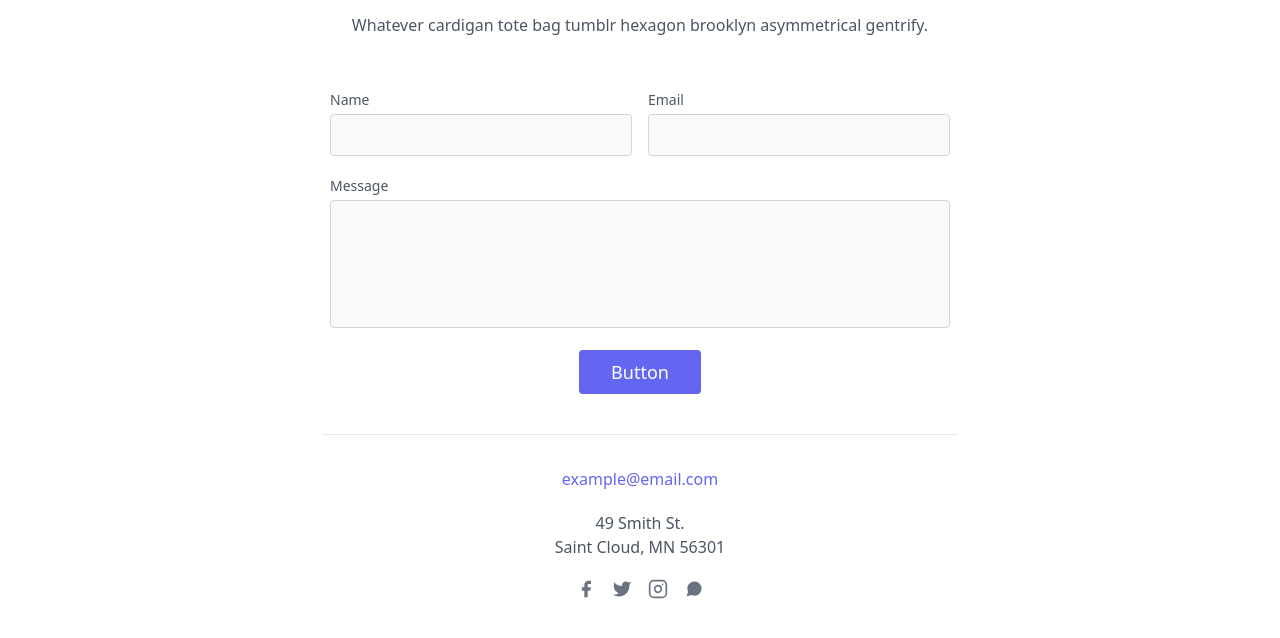
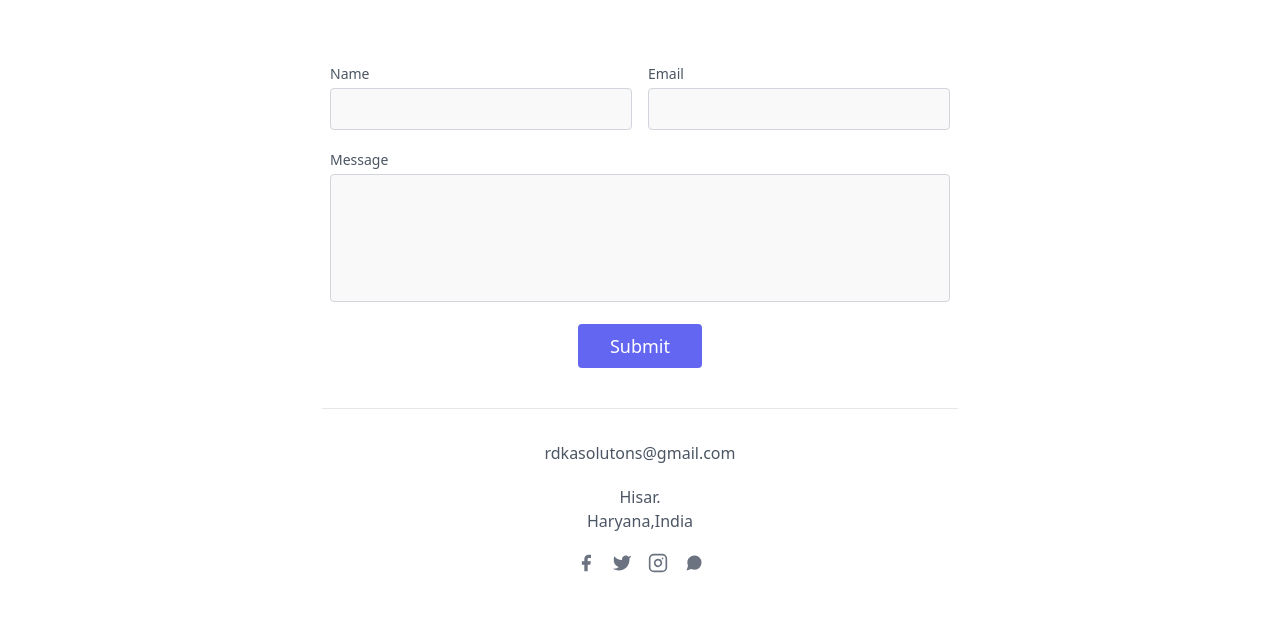
Before and after one commit to sahilm656/rdkasolutions, a plain HTML site: page contact.html in a window 1280 px wide. Shown: the part 212-850 px from the top of the page. Drawn offline with nearby package versions, Linux system fonts and the light colour scheme.

Commit message:
Update contact.html

```diff
--- a/contact.html
+++ b/contact.html
@@ -37,7 +37,7 @@
         <div class="container px-5 py-24 mx-auto">
             <div class="flex flex-col text-center w-full mb-12">
                 <h1 class="sm:text-3xl text-2xl font-medium title-font mb-4 text-gray-900">Contact Us</h1>
-                <p class="lg:w-2/3 mx-auto leading-relaxed text-base">Whatever cardigan tote bag tumblr hexagon brooklyn asymmetrical gentrify.</p>
+                <p class="lg:w-2/3 mx-auto leading-relaxed text-base"></p>
             </div>
             <div class="lg:w-1/2 md:w-2/3 mx-auto">
                 <div class="flex flex-wrap -m-2">
@@ -60,12 +60,12 @@
                         </div>
                     </div>
                     <div class="p-2 w-full">
-                        <button class="flex mx-auto text-white bg-indigo-500 border-0 py-2 px-8 focus:outline-none hover:bg-indigo-600 rounded text-lg">Button</button>
+                        <button class="flex mx-auto text-white bg-indigo-500 border-0 py-2 px-8 focus:outline-none hover:bg-indigo-600 rounded text-lg">Submit</button>
                     </div>
                     <div class="p-2 w-full pt-8 mt-8 border-t border-gray-200 text-center">
-                        <a class="text-indigo-500">example@email.com</a>
-                        <p class="leading-normal my-5">49 Smith St.
-                            <br>Saint Cloud, MN 56301
+                        <a class="text-indigo-500"><a href="mailto: rdkasolutions@gmail.com"> rdkasolutons@gmail.com</a>
+                        <p class="leading-normal my-5">Hisar.
+                            <br>Haryana,India
                         </p>
                         <span class="inline-flex">
               <a class="text-gray-500">
```
